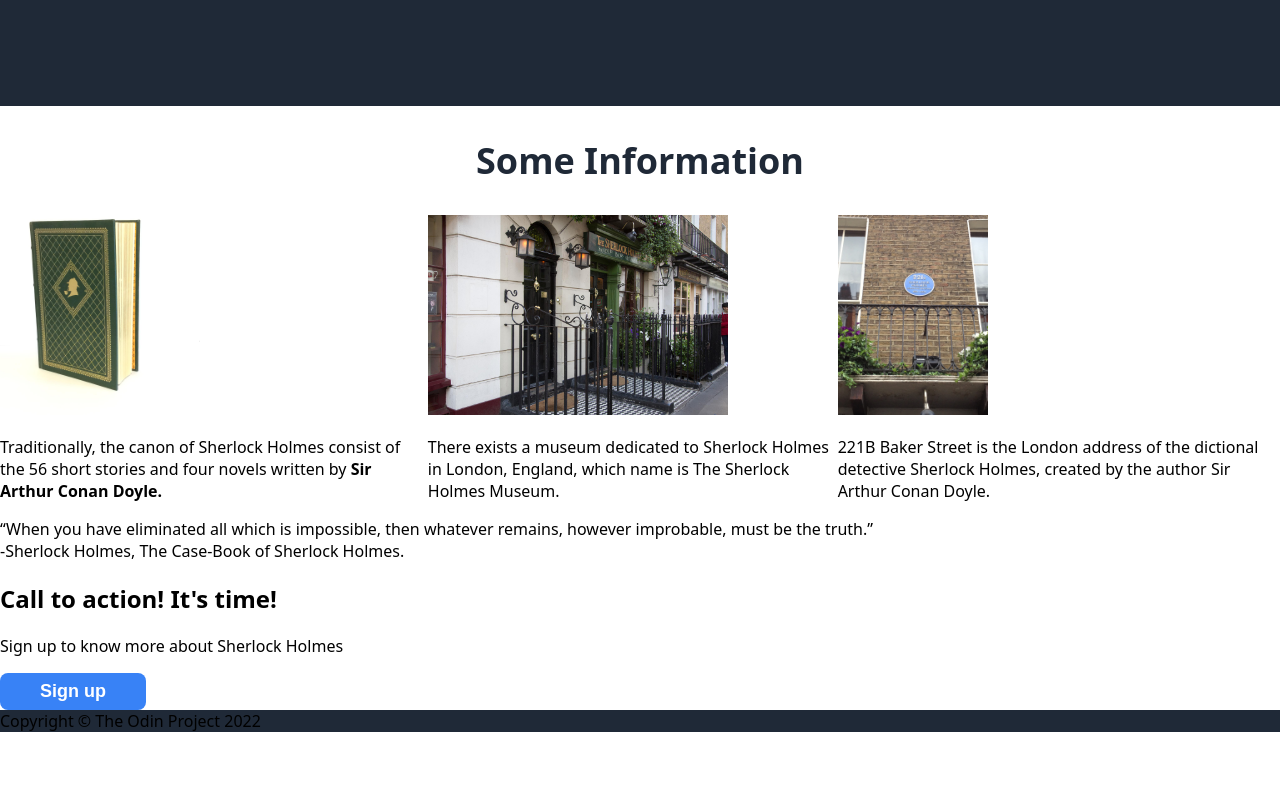
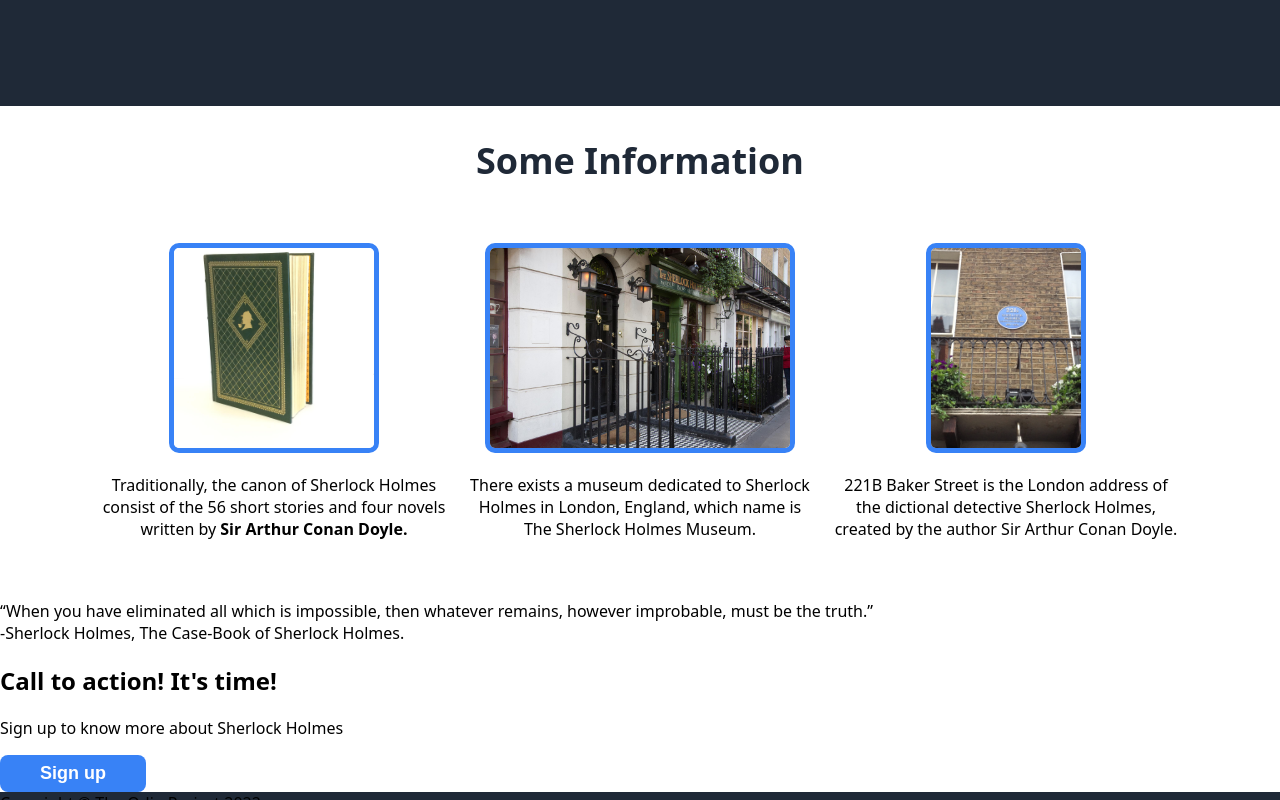
Before and after one commit to ColtMoons/sherlock-landing-page, a plain HTML site: page index.html in a window 1280 px wide. Shown: the part 694-1494 px from the top of the page. Before the commit the page ends 1426 px from the top, so only its background shows below. Drawn offline with Linux system fonts and the light colour scheme.

Commit message:
Create Some Information Styles

```diff
--- a/styles/style.css
+++ b/styles/style.css
@@ -90,15 +90,30 @@ button{
 .information .image{
     height: 200px;
     width: auto;
+    border-radius: 10px;
+    border: 5px solid #3882F6;
+}
+
+.information{
+    text-align: center;
 }
 
 .information .title{
-    text-align: center;
     font-size: 36px;
     font-weight: 800;
     color: #1F2937;
+    margin-bottom: 15px;
 }
 
 .information .container{
     display: flex;
+    justify-content: center;
+    align-items: center;
+    flex-wrap: wrap;
+    gap: 16px;
+    min-height: 400px;
 }
+
+.information .element{
+    max-width:350px;
+}
```
